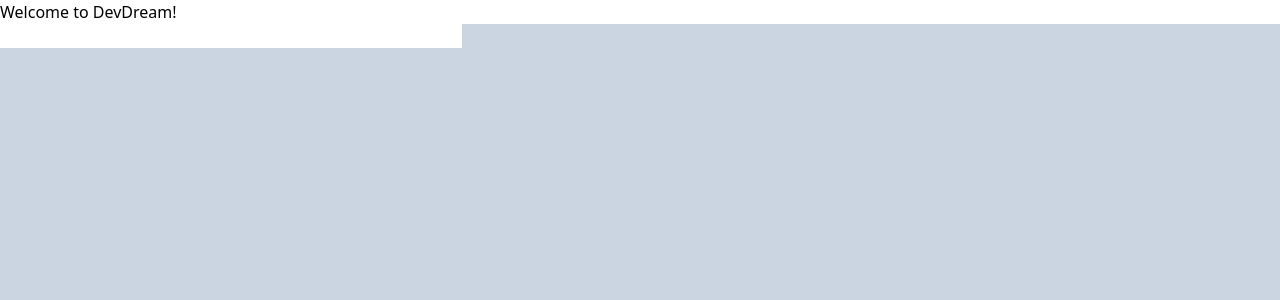
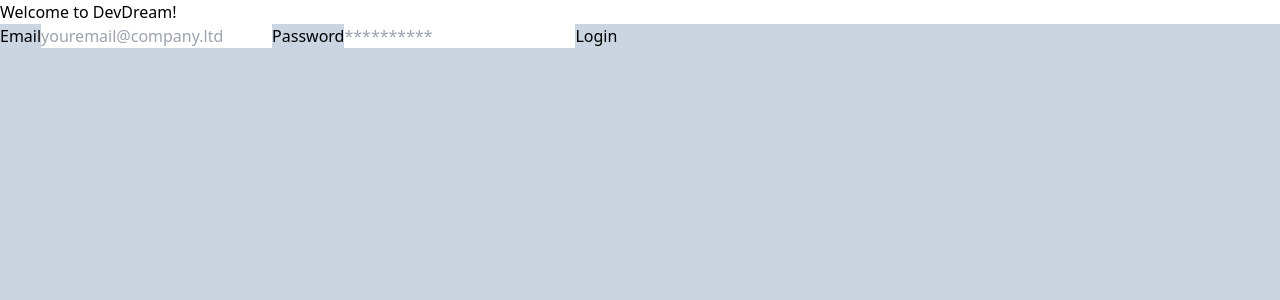
Before and after one commit to AlejandroBenitez/DevDream, a React (Create React App) app in the folder dev-dream/: page /login in a window 1280 px wide. Shown: the top 300 px of the page. Built offline with nearby package versions, Linux system fonts and the light colour scheme; no server answers.

Commit message:
Se culmina lógica de registro, se agrega lógica de login, se manejan errores y se comienza con el onAuthStateChanged para saber que usuario está logueado en esa sesión del navegador

```diff
--- a/dev-dream/src/components/Home.js
+++ b/dev-dream/src/components/Home.js
@@ -2,8 +2,11 @@
 
 const Home = () => {
   const { user } = useAuth();
-  console.log(user);
-  return <div>Home</div>;
+  return (
+    <div>
+      <h1>Welcome: {user}</h1>Home
+    </div>
+  );
 };
 
 export default Home;
--- a/dev-dream/src/components/Login.js
+++ b/dev-dream/src/components/Login.js
@@ -1,11 +1,71 @@
-import React from "react";
+import { useState } from "react";
+import { useNavigate } from "react-router-dom";
+import { useAuth } from "../context/authContext";
 
 const Login = () => {
+  const [user, setUser] = useState({
+    email: "",
+    password: "",
+  });
+
+  const [error, setError] = useState();
+
+  const { login } = useAuth();
+  const navigate = useNavigate();
+
+  const handleChange = ({ target: { name, value } }) => {
+    setUser({ ...user, [name]: value });
+  };
+
+  const handleSubmit = async (e) => {
+    e.preventDefault();
+    setError();
+    try {
+      await login(user.email, user.password);
+      navigate("/");
+    } catch (error) {
+      /* Manejo de errores desde firebase, se manejan solo 2, averiguar por más */
+      if (error.code === "auth/wrong-password") {
+        setError("Contraseña incorrecta");
+      } else if (error.code === "auth/user-not-found") {
+        setError("Email no registrado");
+      } else if (error.code === "auth/internal-error") {
+        setError("Error interno");
+      } else {
+        setError(
+          `El error es desconocido, código: ${error.code} y mensaje: ${error.message}`
+        );
+      }
+    }
+  };
+
   return (
     <div>
-      <form>
-        <input type="email" name="email" id="email" />
-        <input type="password" name="password" id="password" />
+      {error && <p>{error}</p>}{" "}
+      {/* <--- Un if que verifica si existe algo en el estado error, de ser así muestra etiqueta <p></p> */}
+      <form onSubmit={handleSubmit}>
+        <label htmlFor="email">Email</label>
+        <input
+          type="email"
+          name="email"
+          placeholder="youremail@company.ltd"
+          autoCorrect="off"
+          onChange={handleChange}
+          required
+        />
+
+        <label htmlFor="password">Password</label>
+        <input
+          type="password"
+          name="password"
+          placeholder="**********"
+          id="password"
+          autoCorrect="off"
+          onChange={handleChange}
+          required
+        />
+
+        <button>Login</button>
       </form>
     </div>
   );
--- a/dev-dream/src/components/Register.js
+++ b/dev-dream/src/components/Register.js
@@ -19,32 +19,52 @@
 
   const handleSubmit = async (e) => {
     e.preventDefault();
+    setError();
     try {
       await signUp(user.email, user.password);
       navigate("/");
     } catch (error) {
-      setError(error.message);
+      /* Manejo de errores desde firebase, se manejan solo 2, averiguar por más */
+      if (error.code === "auth/invalid-email") {
+        setError("Correo inválido");
+      } else if (error.code === "auth/weak-password") {
+        setError("Contraseña demasiado corta (6 dígitos mínimo)");
+      } else if (error.code === "auth/internal-error") {
+        setError("Campo de contraseña vacío (6 dígitos mínimo)");
+      } else if (error.code === "auth/email-already-in-use") {
+        setError("Ese email está en uso, prueba con otro");
+      } else {
+        setError(
+          `El error es desconocido, código: ${error.code} y mensaje: ${error.message}`
+        );
+      }
     }
   };
 
   return (
     <div>
-      {error && <p>{error}</p>}
+      {error && <p>{error}</p>}{" "}
+      {/* <--- Un if que verifica si existe algo en el estado error, de ser así muestra etiqueta <p></p> */}
       <form onSubmit={handleSubmit}>
         <label htmlFor="email">Email</label>
         <input
           type="email"
           name="email"
           placeholder="youremail@company.ltd"
+          autoCorrect="off"
           onChange={handleChange}
+          required
         />
 
         <label htmlFor="password">Password</label>
         <input
           type="password"
           name="password"
+          placeholder="**********"
           id="password"
+          autoCorrect="off"
           onChange={handleChange}
+          required
         />
 
         <button>Register</button>
--- a/dev-dream/src/context/authContext.js
+++ b/dev-dream/src/context/authContext.js
@@ -1,5 +1,9 @@
-import { createContext, useContext } from "react";
-import { createUserWithEmailAndPassword } from "firebase/auth";
+import { createContext, useContext, useEffect, useState } from "react";
+import {
+  createUserWithEmailAndPassword,
+  signInWithEmailAndPassword,
+  onAuthStateChanged,
+} from "firebase/auth";
 import { auth } from "../firebase";
 
 export const authContext = createContext();
@@ -11,11 +15,24 @@
 };
 
 const AuthProvider = ({ children }) => {
+  const [user, setUser] = useState(null);
+
   const signUp = (email, password) =>
     createUserWithEmailAndPassword(auth, email, password);
 
+  const login = (email, password) => {
+    signInWithEmailAndPassword(auth, email, password);
+  };
+
+  useEffect(() => {
+    onAuthStateChanged(auth, (currentUser) => {
+      setUser(currentUser.email);
+    });
+  }, []);
   return (
-    <authContext.Provider value={{ signUp }}>{children}</authContext.Provider>
+    <authContext.Provider value={{ signUp, login, user }}>
+      {children}
+    </authContext.Provider>
   );
 };
 
```
